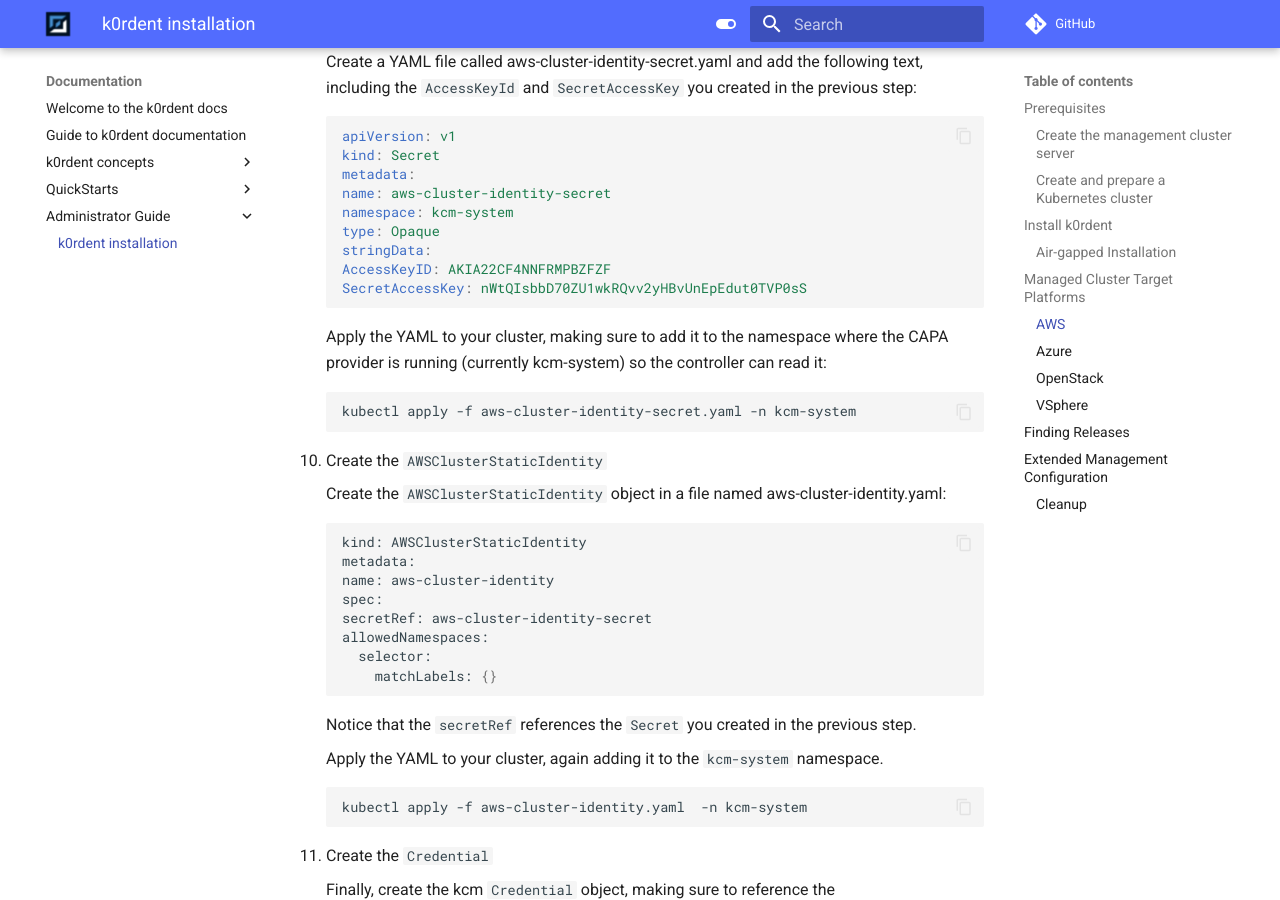
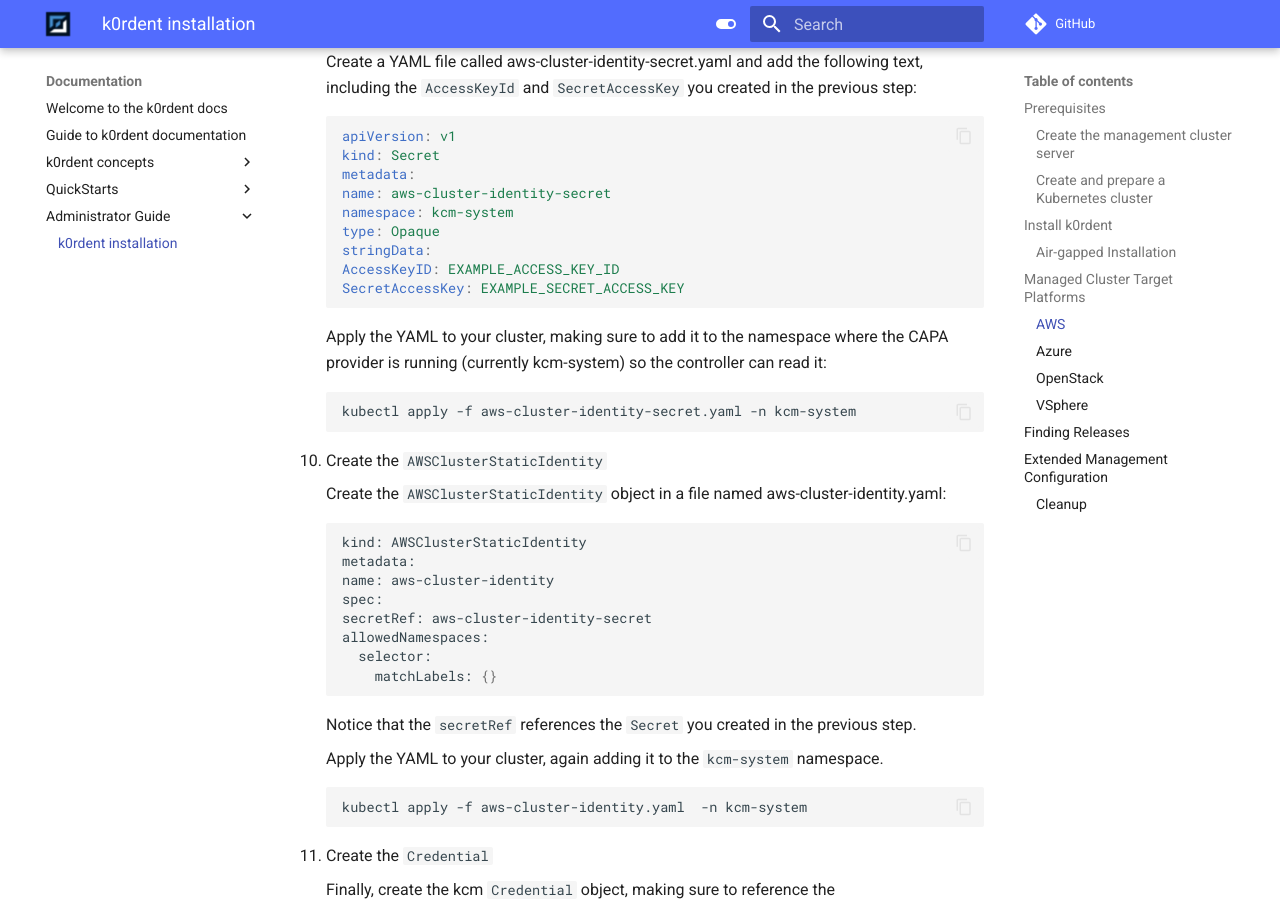
Before and after one commit to zerospiel/docs, an MkDocs documentation site: the page built from docs/admin-install.md, in a window 1280 px wide and 900 px high, scrolled down 13029 px. Built offline with MkDocs 1.6.1 and Material for MkDocs 9.7.7, drawn with Linux system fonts in a browser that asks for light colours; comment, search, counter and statistics services are not loaded; the version menu is left out.

Commit message:
re-adding draft of admin-install.md after partial secrets effacement

````diff
--- a/docs/admin-install.md
+++ b/docs/admin-install.md
@@ -618,8 +618,8 @@
 	namespace: kcm-system
 	type: Opaque
 	stringData:
-	AccessKeyID: AKIA22CF4NNFRMPBZFZF
-	SecretAccessKey: nWtQIsbbD70ZU1wkRQvv2yHBvUnEpEdut0TVP0sS
+	AccessKeyID: EXAMPLE_ACCESS_KEY_ID
+	SecretAccessKey: EXAMPLE_SECRET_ACCESS_KEY
 	```
 
 	Apply the YAML to your cluster, making sure to add it to the namespace where the CAPA provider is running (currently kcm-system) so the controller can read it:
````
